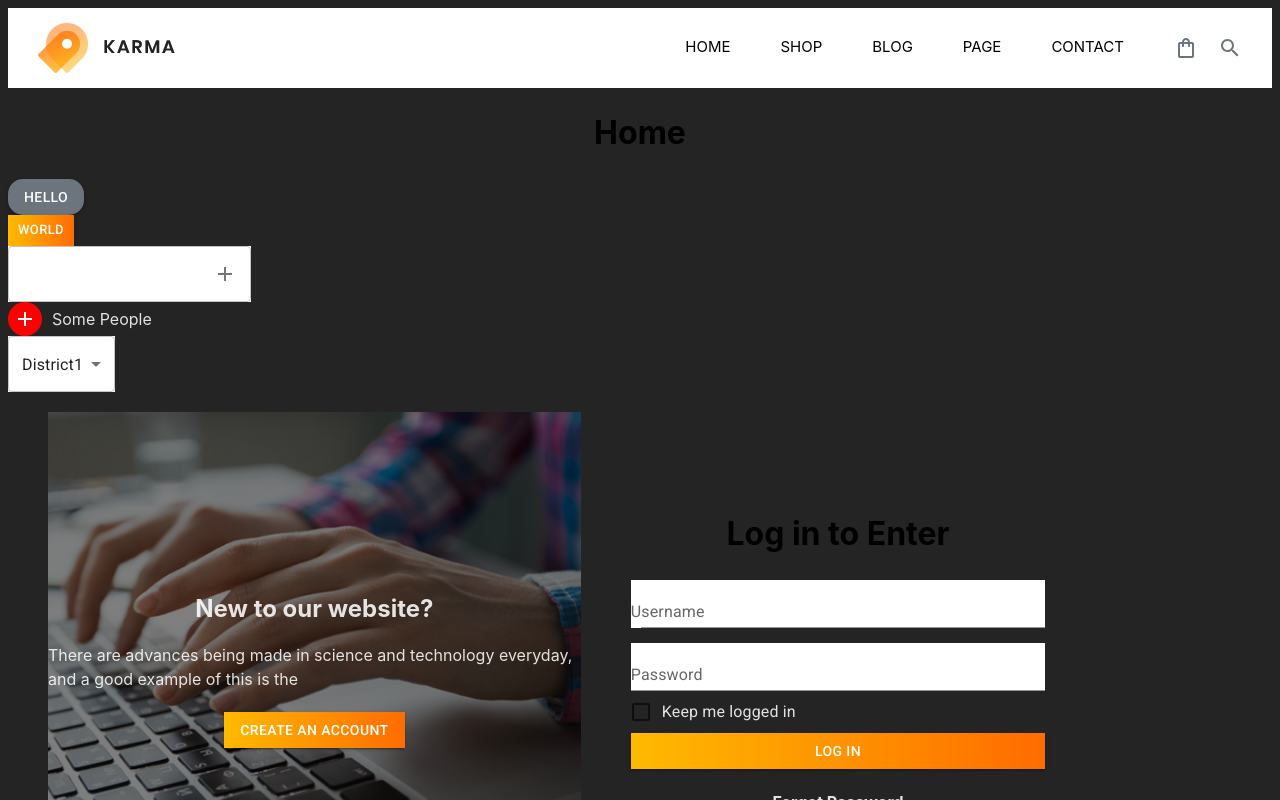
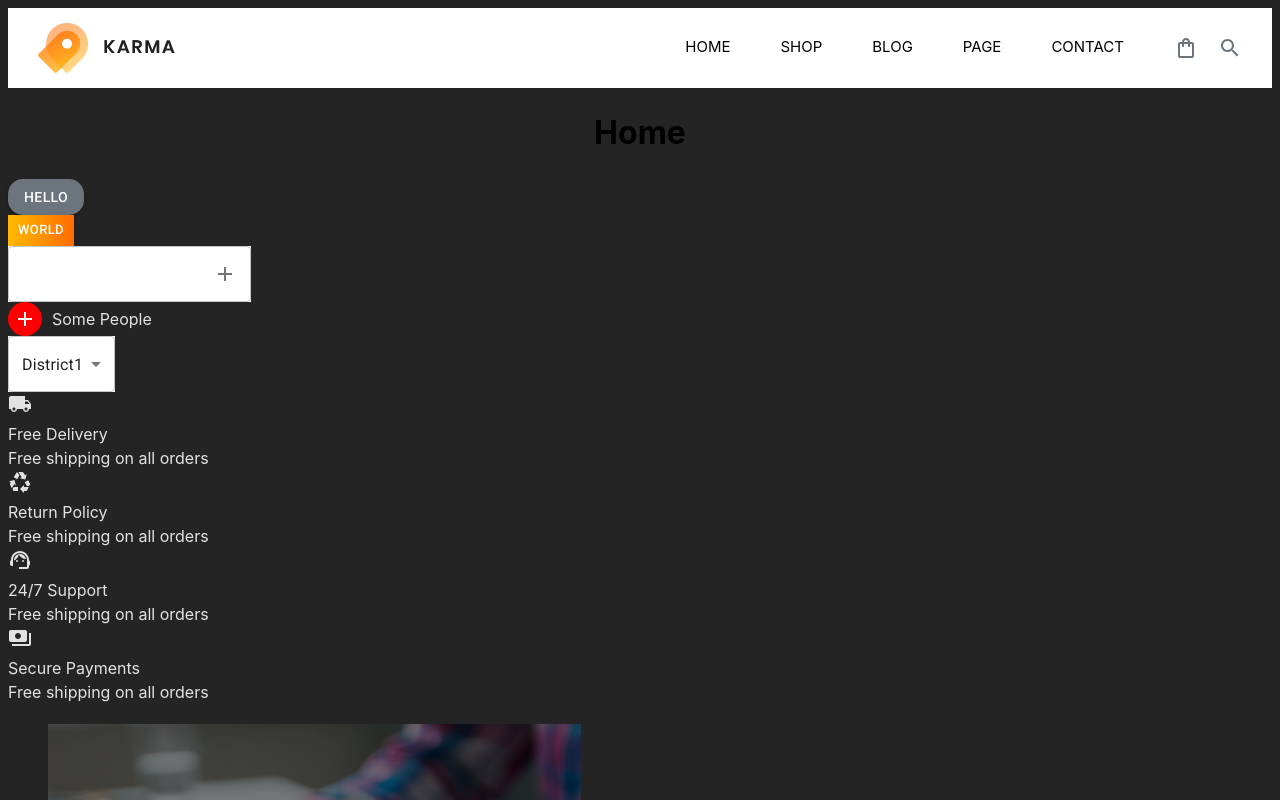
Before and after one commit to BridgetKas/ShoeStore, a React (Vite) app: page / in a window 1280 px wide. Shown: the top 800 px of the page. Built offline with nearby package versions, Linux system fonts and the light colour scheme.

Commit message:
Added Logo  Component

```diff
--- /dev/null
+++ b/src/components/features/features.jsx
@@ -0,0 +1,43 @@
+import LocalShippingIcon from '@mui/icons-material/LocalShipping';
+import RecyclingIcon from '@mui/icons-material/Recycling';
+import SupportAgentIcon from '@mui/icons-material/SupportAgent';
+import PaymentsIcon from '@mui/icons-material/Payments';
+import styles from './features.module.css'
+
+function FeaturesComp() {
+  const featuresArr = [
+    {
+      feature:<LocalShippingIcon/>,
+      title:"Free Delivery",
+      description:"Free shipping on all orders"
+    },
+    {
+      feature:< RecyclingIcon/>,
+      title:"Return Policy",
+      description:"Free shipping on all orders"
+    },
+    {
+      feature:<SupportAgentIcon/>,
+      title:"24/7 Support",
+      description:"Free shipping on all orders"
+    },
+    {
+      feature:<PaymentsIcon />,
+      title:"Secure Payments",
+      description:"Free shipping on all orders      "
+    },
+  ]
+  return (
+    <div className={styles.mainContainer}>
+      {featuresArr.map((item,index) =>(
+        <div key={index} className={styles.featuresContainer}>
+          <div>{item.feature}</div>
+          <div>{item.title}</div>
+          <div>{item.description}</div>
+        </div>
+      ))}
+    </div>
+  )
+}
+
+export default FeaturesComp
--- a/src/pages/home/HomePage.jsx
+++ b/src/pages/home/HomePage.jsx
@@ -11,6 +11,7 @@ import Cards from "../Blog/cards";
 import DealsComp from "../../components/common/Deals/deals";
 import ShoeComp from "../../components/common/Shoe/Shoes";
 import LogoComp from "../../components/logos/logo";
+import FeaturesComp from "../../components/features/features";
 
 function HomePage() {
   return (
@@ -31,6 +32,7 @@ function HomePage() {
         text="Some People"
       />
       <SelectInput/>
+      <FeaturesComp/>
       <LogInPage/>
       <TrackingPage/>
       <Contact/>
```
Also changed, not shown: src/components/features/features.module.css (added).
